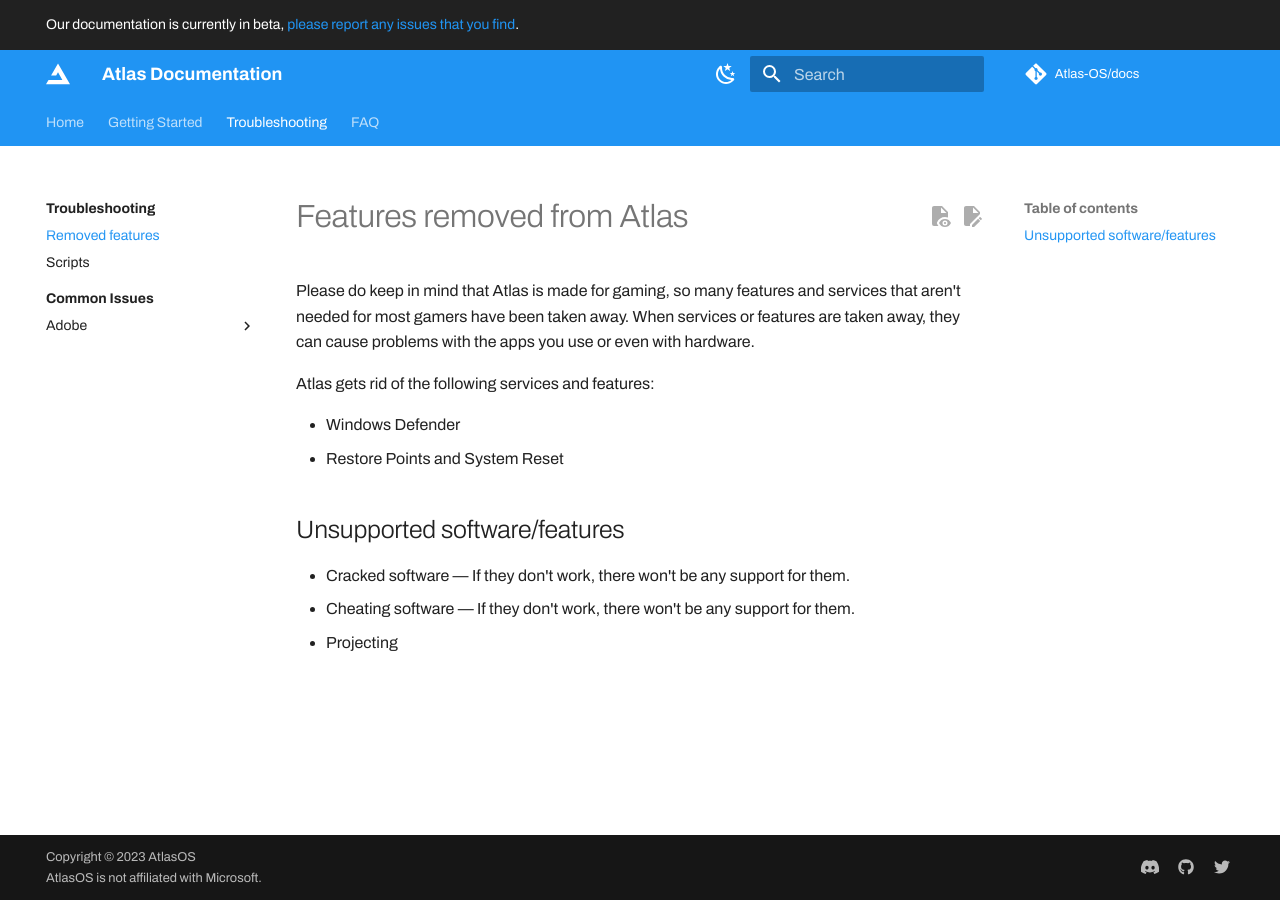
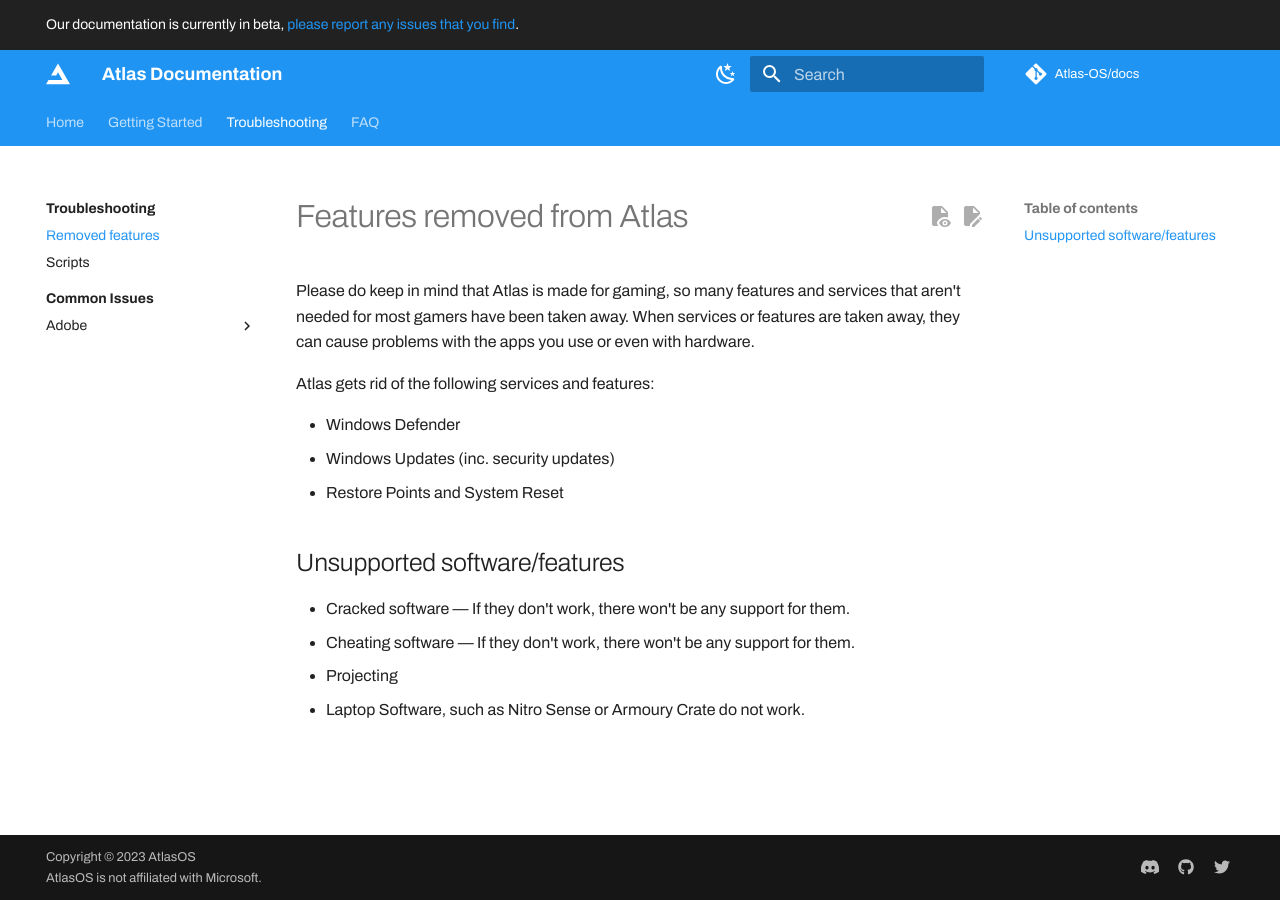
Before and after one commit to Atlas-OS/docs, an MkDocs documentation site: the page built from docs/troubleshooting/removed-features.md, in a window 1280 px wide. Built offline with MkDocs 1.6.1 and Material for MkDocs 9.7.7, drawn with Linux system fonts in a browser that asks for light colours; some web fonts are replaced; plug-ins that fetch from the network failed and are left out; comment, search, counter and statistics services are not loaded.

Commit message:
docs(removed-features): 📝 add broken software

```diff
--- a/docs/troubleshooting/removed-features.md
+++ b/docs/troubleshooting/removed-features.md
@@ -5,9 +5,11 @@ Please do keep in mind that Atlas is made for gaming, so many features and servi
 Atlas gets rid of the following services and features:
 
 * Windows Defender
+* Windows Updates (inc. security updates)
 * Restore Points and System Reset
 
 ## Unsupported software/features
 * Cracked software — If they don't work, there won't be any support for them.
 * Cheating software — If they don't work, there won't be any support for them.
 * Projecting
+* Laptop Software, such as Nitro Sense or Armoury Crate do not work.
```
